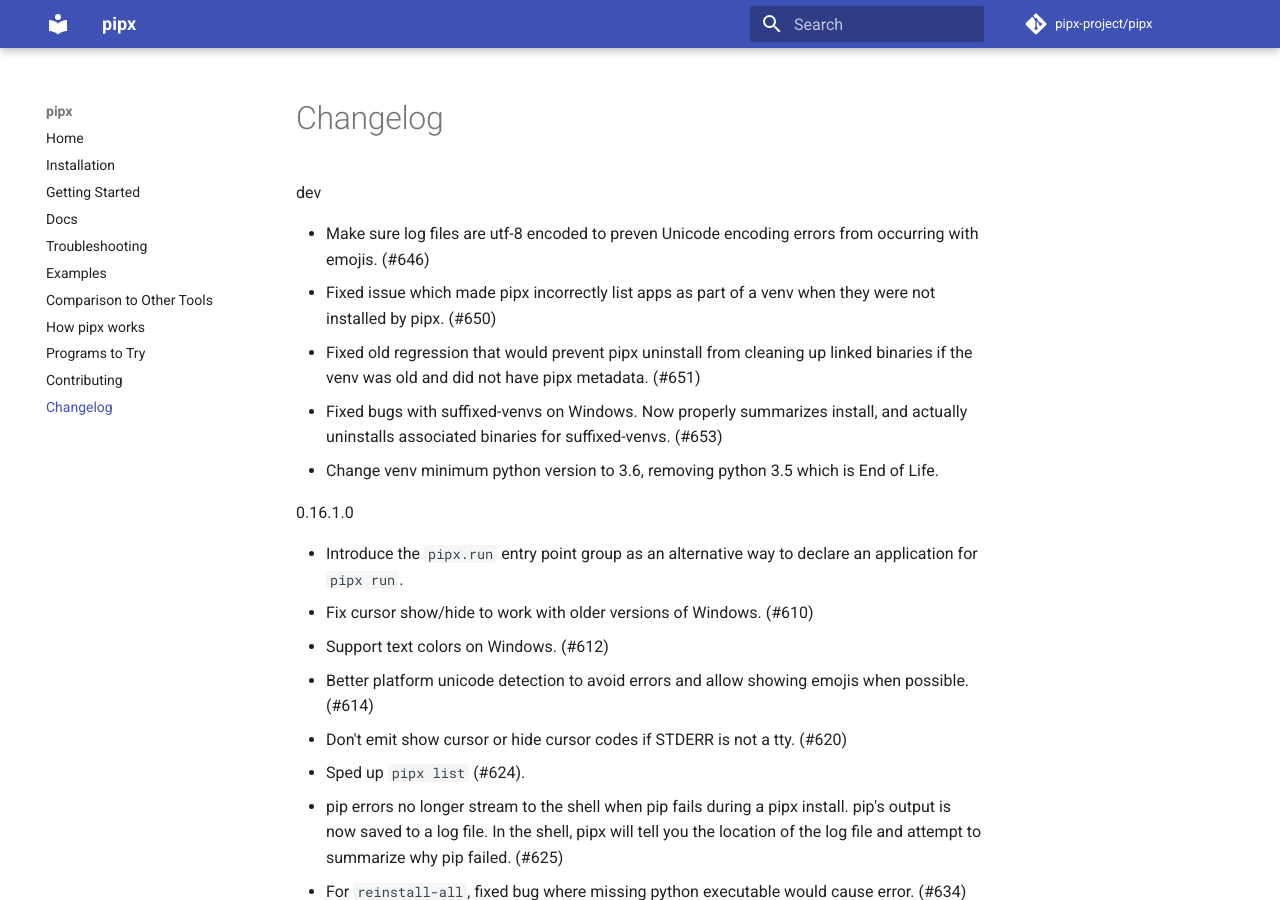
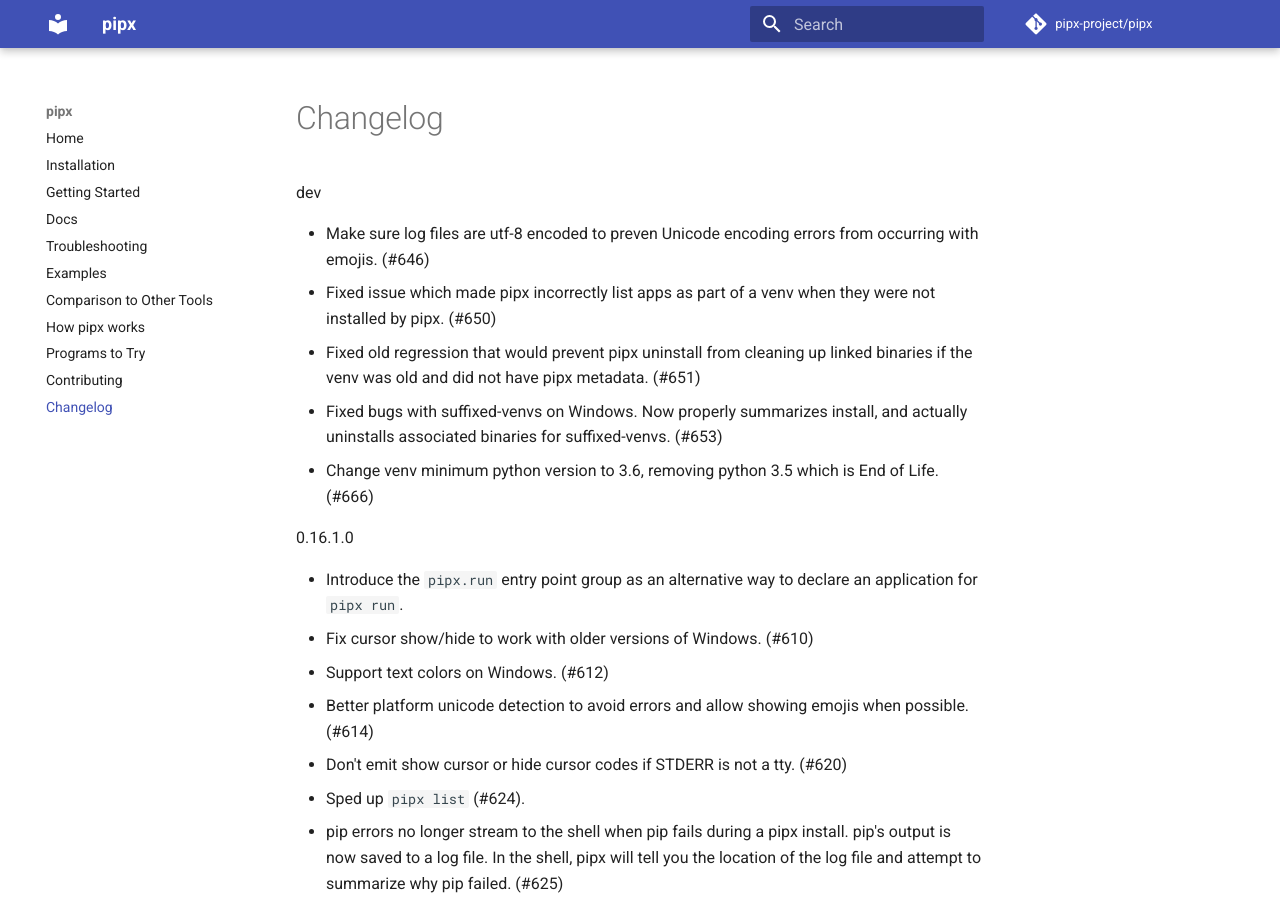
Before and after one commit to pypa/pipx, an MkDocs documentation site: the page built from docs/changelog.md, in a window 1280 px wide and 900 px high. Built offline with MkDocs 1.6.1 and Material for MkDocs 9.7.7, drawn with Linux system fonts in a browser that asks for light colours; comment, search, counter and statistics services are not loaded.

Commit message:
Add PR # to changelog entry.

```diff
--- a/docs/changelog.md
+++ b/docs/changelog.md
@@ -4,7 +4,7 @@
 - Fixed issue which made pipx incorrectly list apps as part of a venv when they were not installed by pipx. (#650)
 - Fixed old regression that would prevent pipx uninstall from cleaning up linked binaries if the venv was old and did not have pipx metadata. (#651)
 - Fixed bugs with suffixed-venvs on Windows.  Now properly summarizes install, and actually uninstalls associated binaries for suffixed-venvs. (#653)
-- Change venv minimum python version to 3.6, removing python 3.5 which is End of Life.
+- Change venv minimum python version to 3.6, removing python 3.5 which is End of Life. (#666)
 
 0.16.1.0
 
```
